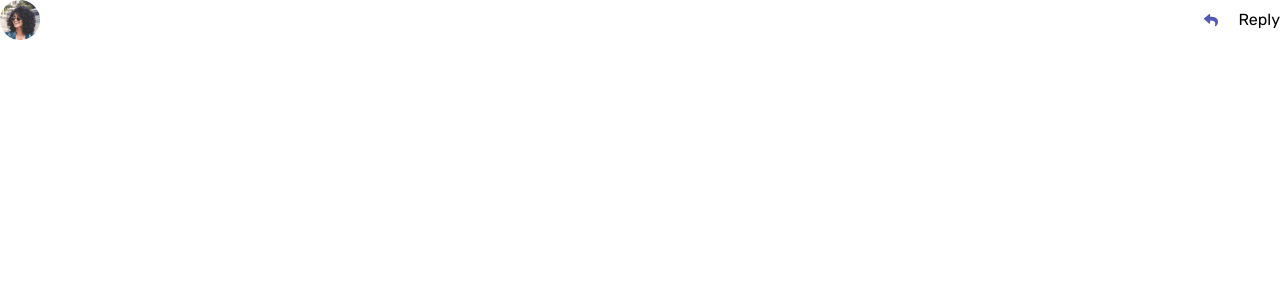
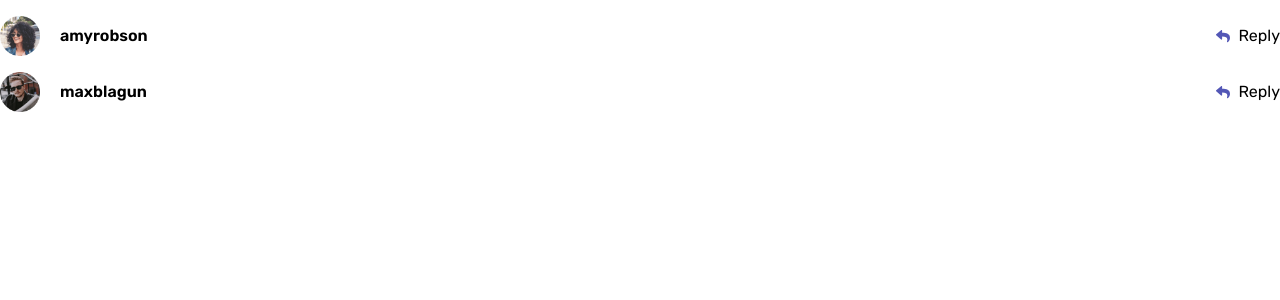
Before and after one commit to Legaz-le/interactive-comments-section-main, a React (Vite) app: page / in a window 1280 px wide. Shown: the top 300 px of the page. Built offline with nearby package versions, Linux system fonts and the light colour scheme; a web font is replaced by a local one.

Commit message:
maping data

```diff
--- a/src/components/Comment.tsx
+++ b/src/components/Comment.tsx
@@ -1,21 +1,35 @@
-import "../context/data.json";
+import data from "../context/data.json";
 
 const Comment = () => {
   return (
     <div className="container mx-auto bg-White">
-        <div>
-            <div>
-                <div className="flex items-center justify-between">
-                  <div className="flex items-center gap-5">
-                  <img src="/images/avatars/image-amyrobson.png" alt="avatar-img"  className="h-10 w-10"/>
-                  <p></p>
-                  </div>
-                  <button className="flex  items-center cursor-pointer gap-5"><img src="/images/icon-reply.svg" alt="reply-icon"  className="object-contain"/> Reply</button>
-                </div>
+      <div>
+        {data.comments.map((comment) => (
+          <div
+            key={comment.id}
+            className="flex items-center justify-between my-4"
+          >
+            <div className="flex items-center gap-5">
+              <img
+                src={comment.user.image.png}
+                alt="avatar-img"
+                className="h-10 w-10"
+              />
+              <p className="font-semibold">{comment.user.username}</p>
             </div>
-        </div>
+            <button className="flex items-center cursor-pointer gap-2 text-Blue">
+              <img
+                src="/images/icon-reply.svg"
+                alt="reply-icon"
+                className="object-contain"
+              />
+              Reply
+            </button>
+          </div>
+        ))}
+      </div>
     </div>
-  )
-}
+  );
+};
 
-export default Comment
+export default Comment;
```
